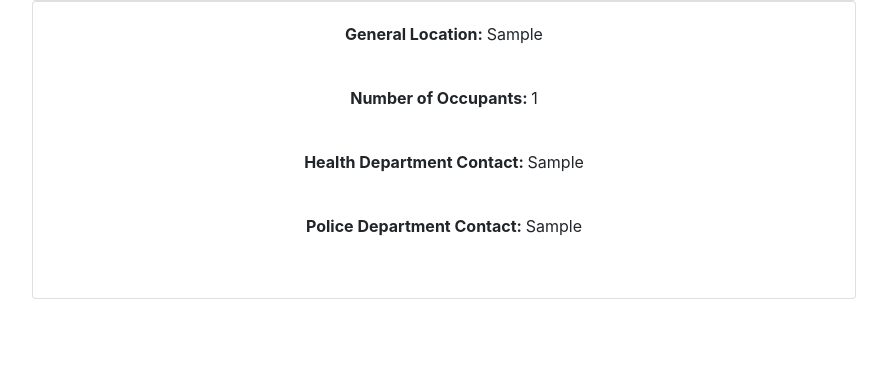
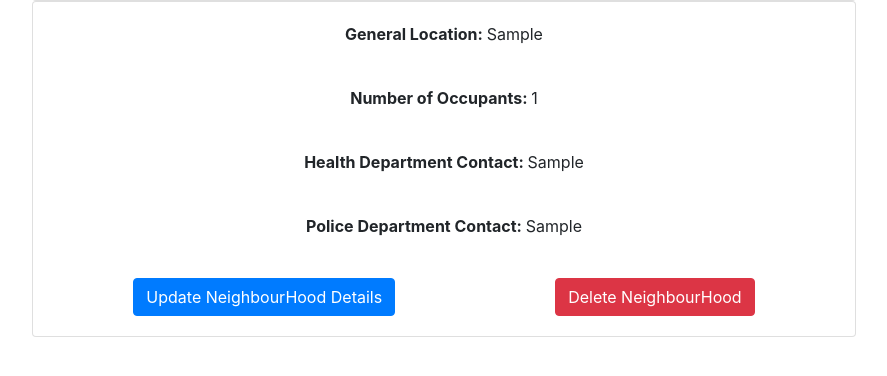
Before and after one commit to JoyWambui/info-neighbourhood, a Django app: page /neighbourhoods/1/ in a window 1280 px wide. Shown: the part 358-734 px from the top of the page, without its empty margins (196-1083 px from the left). Run offline with Django 4.2, Linux system fonts and the light colour scheme; a user stored in the database is signed in; tables that the repository leaves empty hold one stand-in row (values such as "Sample post"); some libraries are stand-ins or nearby versions.

Commit message:
update and delete neighbourhood

```diff
--- a/neighbourhood/templates/single_neighbourhood.html
+++ b/neighbourhood/templates/single_neighbourhood.html
@@ -1,22 +1,65 @@
 {%extends 'base.html'%}
+{% load crispy_forms_tags %}
 
 {%block content%}
 <div class="container-fluid">
     <div class="row ">
         <div class="col-sm-2"></div>
         <div class="col-sm-8">
-            <div class="card text-center mt-5" >
+            <div class="card text-center mt-5">
                 <div class="card-body">
-                  <h1 class="card-title">{{neighbourhood.name}}</h1><hr>
-                  <h4 class="card-subtitle mb-2 text-muted">You can join this neighbourhood and view all its details when you move by updating your neighbourhood in your<a href="{%url 'profile' id=request.user.id%}"> Profile</a>.</h4>
+                    <h1 class="card-title">{{neighbourhood.name}}</h1>
+                    <hr>
+                    <h4 class="card-subtitle mb-2 text-muted">You can join this neighbourhood and view all its details
+                        when you move by updating your neighbourhood in your<a
+                            href="{%url 'profile' id=request.user.id%}"> Profile</a>.
+                    </h4>
                 </div>
             </div>
             <div class="card text-center ">
                 <div class="card-body">
-                  <p class="card-text"><strong>General Location: </strong>{{neighbourhood.location}}</p><br>
-                  <p class="card-text"><strong>Number of Occupants: </strong>{{occupants}}</p><br>
-                  <p class="card-text"><strong>Health Department Contact: </strong>{{neighbourhood.health_dept}}</p><br>
-                  <p class="card-text"><strong>Police Department Contact: </strong>{{neighbourhood.police_dept}}</p><br>
+                    <p class="card-text"><strong>General Location: </strong>{{neighbourhood.location}}</p><br>
+                    <p class="card-text"><strong>Number of Occupants: </strong>{{occupants}}</p><br>
+                    <p class="card-text"><strong>Health Department Contact: </strong>{{neighbourhood.health_dept}}</p>
+                    <br>
+                    <p class="card-text"><strong>Police Department Contact: </strong>{{neighbourhood.police_dept}}</p>
+                    <br>
+                    <div class="d-flex justify-content-around">
+                        {%if neighbourhood.admin.id == request.user.id%}
+                        <button type="button" class="btn btn-primary" data-bs-toggle="modal"
+                            data-bs-target="#staticBackdrop">Update NeighbourHood Details</button>
+                        <!-- Modal -->
+                        <div class="modal fade" id="staticBackdrop" data-bs-backdrop="static" data-bs-keyboard="false"
+                            tabindex="-1" aria-labelledby="staticBackdropLabel" aria-hidden="true">
+                            <div class="modal-dialog">
+                                <div class="modal-content">
+                                    <div class="modal-header">
+                                        <h5 class="modal-title" id="staticBackdropLabel">Update Form</h5>
+                                        <button type="button" class="btn-close" data-bs-dismiss="modal"
+                                            aria-label="Close"></button>
+                                    </div>
+                                    <div class="modal-body">
+                                        <div class="row">
+                                            <div class="col-sm-2"></div>
+                                            <div class="col-sm-8">
+                                                <form method="POST" class="form-group" ">
+                                                    <div class="form-group"></div>
+                                                    {% csrf_token %}
+                                                    {{form|crispy}}
+                                                    <button type="submit" class="btn btn-success">Save Changes</button>
+                                                    <button type="reset" class="btn btn-danger">Reset</button>
+                                                </form>
+                                            </div>
+                                            <div class="col-sm-2"></div>
+                                        </div>
+                                    </div>
+                                </div>
+                            </div>
+                        </div>
+                        {%else%}
+                        {%endif%}
+                        <a class="btn btn-danger" href="{%url 'delete_neighbourhood' id=neighbourhood.id%}" role="button">Delete NeighbourHood</a>
+                    </div>
                 </div>
             </div>
         </div>
--- a/neighbourhood/urls.py
+++ b/neighbourhood/urls.py
@@ -9,6 +9,7 @@ urlpatterns=[
     path('neighbourhoods/', views.neighbourhoods, name='neighbourhoods'),
     path('neighbourhoods/create/', views.create_neighbourhood, name='create_neighbourhood'),
     path('neighbourhoods/<int:id>/', views.single_neighbourhood, name='single_neighbourhood'),
+    path('neighbourhoods/<int:id>/delete', views.delete_neighbourhood, name='delete_neighbourhood'),
     path('profile/<int:id>/', views.profile, name='profile'),
     path('businesses/', views.businesses, name='businesses'),
     path('businesses/register/', views.register_business, name='register_business'),
--- a/neighbourhood/views.py
+++ b/neighbourhood/views.py
@@ -110,13 +110,29 @@ def neighbourhoods(request):
 def single_neighbourhood(request, id):
     neighbourhood = NeighbourHood.find_neighbourhood(id)
     occupants = neighbourhood.user_neighbourhood.all().count()
+    if request.method == 'POST':
+        form = NeighbourHoodCreationForm(request.POST, instance=neighbourhood)
+
+        if form.is_valid():
+            form.save()
+            return redirect('single_neighbourhood' ,id=id)
+    else:
+        form = NeighbourHoodCreationForm(instance=neighbourhood)
+
     title = 'Neighbourhood Details'
     context = {
         'neighbourhood': neighbourhood,
         'title': title,
         'occupants': occupants,
+        'form':form,
     }
     return render(request,'single_neighbourhood.html',context)
+
+@login_required(login_url='login')
+def delete_neighbourhood(request, id):
+    NeighbourHood.delete_neighbourhood(id)
+    return redirect('neighbourhoods')
+
 
 @login_required(login_url='login')
 def profile(request,id):
```
